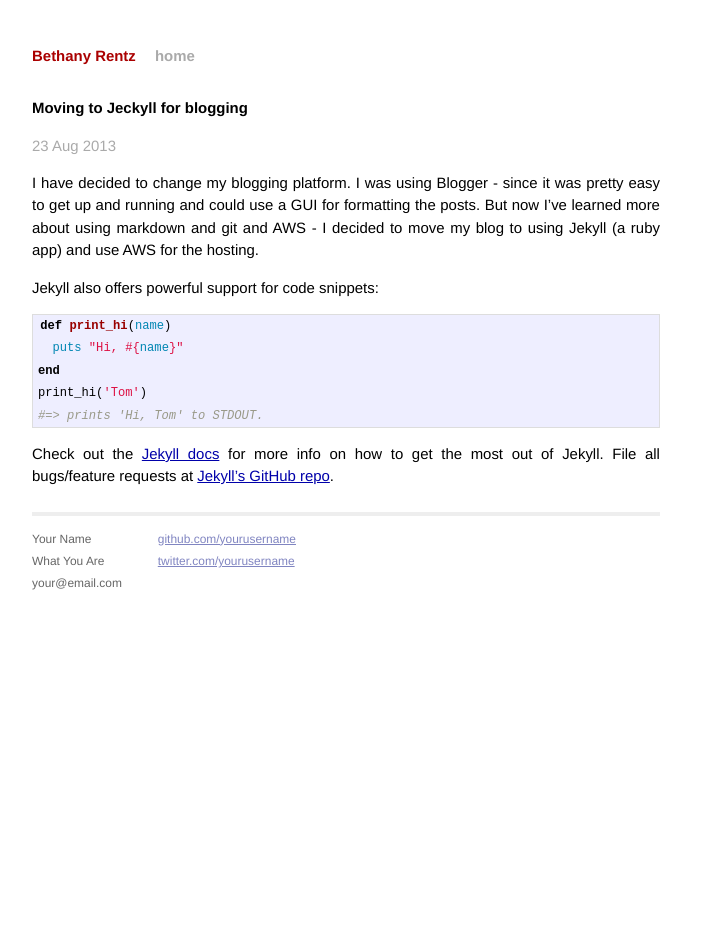
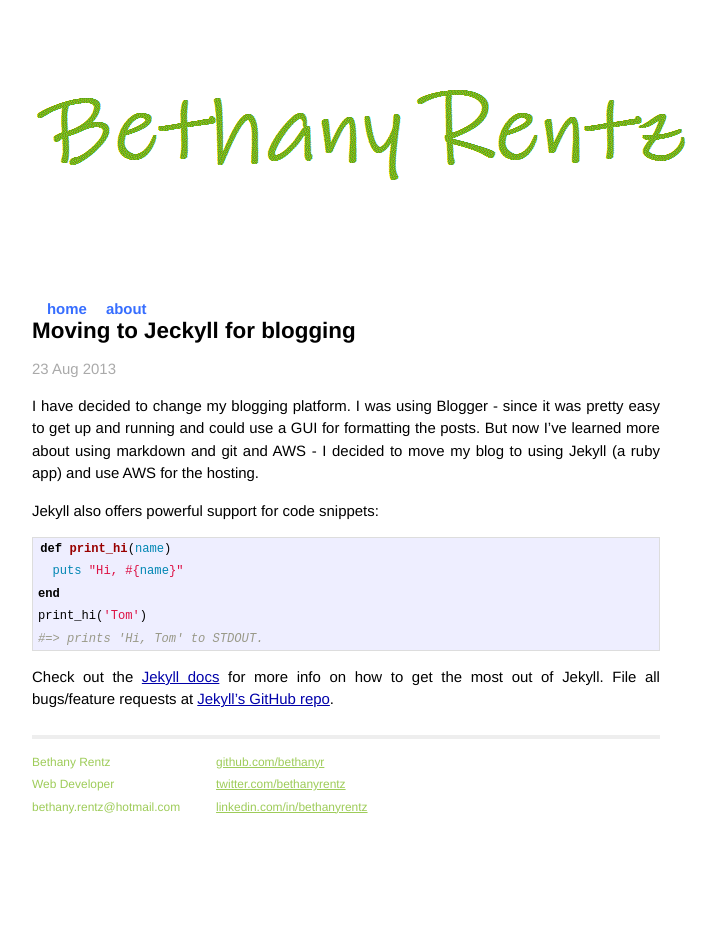
Before and after one commit to bethanyr/bethanyrentz, a Jekyll site: the page built from _posts/2013-08-23-welcome-to-jekyll.markdown, in a window 1280 px wide. Shown: the whole page, without its empty margins (294-1010 px from the left). Built offline with Jekyll 4.4.1, drawn with Linux system fonts in a browser that asks for light colours; Markdown is read by kramdown in place of the engine named in the settings; after the commit the page ends 900 px from its top, so only the background shows below that.

Commit message:
updated blog with additional psots, and modified layout

```diff
--- a/_layouts/default.html
+++ b/_layouts/default.html
@@ -3,9 +3,9 @@
     <head>
         <meta charset="utf-8">
         <meta http-equiv="X-UA-Compatible" content="IE=edge,chrome=1">
-        <title>{{ page.title }}</title>
+        <img src="/assets/header.gif" alt="Bethany Rentz">
         <meta name="viewport" content="width=device-width">
-
+        <title>{{ site.name }} </title>
         <!-- syntax highlighting CSS -->
         <link rel="stylesheet" href="/css/syntax.css">
 
@@ -18,8 +18,8 @@
         <div class="container">
           <div class="site">
             <div class="header">
-              <h1 class="title"><a href="/">{{ site.name }}</a></h1>
               <a class="extra" href="/">home</a>
+              <a class="extra" href="about.html">about</a>
             </div>
 
                 {{ content }}
@@ -27,15 +27,16 @@
             <div class="footer">
               <div class="contact">
                 <p>
-                  Your Name<br />
-                  What You Are<br />
-                  your@email.com
+                  Bethany Rentz<br />
+                  Web Developer<br />
+                  bethany.rentz@hotmail.com
                 </p>
               </div>
               <div class="contact">
                 <p>
-                  <a href="http://github.com/yourusername/">github.com/yourusername</a><br />
-                  <a href="http://twitter.com/yourusername/">twitter.com/yourusername</a><br />
+                  <a href="http://github.com/bethanyr/">github.com/bethanyr</a><br />
+                  <a href="http://twitter.com/bethanyrentz/">twitter.com/bethanyrentz</a><br />
+                  <a href="www.linkedin.com/in/bethanyrentz/">linkedin.com/in/bethanyrentz</a><br />
                 </p>
               </div>
             </div>
--- a/_posts/2013-08-23-welcome-to-jekyll.markdown
+++ b/_posts/2013-08-23-welcome-to-jekyll.markdown
@@ -2,7 +2,8 @@
 layout: post
 title:  "Moving to Jeckyll for blogging"
 date:   2013-08-23 16:04:10
-categories: jekyll update
+categories: blog
+tags: aws, ruby, jekyll
 ---
 
 I have decided to change my blogging platform. I was using Blogger - since it was pretty easy to get up and running and could use a GUI for formatting the posts. But now I've learned more about using markdown and git and AWS - I decided to move my blog to using Jekyll (a ruby app) and use AWS for the hosting.
--- a/about.html
+++ b/about.html
@@ -1,2 +1,6 @@
+---
+layout: default
+title: Bethany Rentz
+---
 <h1>My Background</h1>
 <p>I used my first computer when I was ~ 6 years old. My dad bought a trs-80 for home. I started playing text based games, using it to write stories, and learned some BASIC programming.</p>
--- a/css/main.css
+++ b/css/main.css
@@ -14,13 +14,13 @@
 
 body {
   background-color: #FFF;
-  font: 13.34px Helvetica, Arial, sans-serif;
+  font: 14px Helvetica, Arial, sans-serif;
   font-size: small;
   text-align: center;
 }
 
 h1, h2, h3, h4, h5, h6 {
-  font-size: 100%; }
+  font-size: 150%; }
 
 h1 { margin-bottom: 1em; }
 p { margin: 1em 0; }
@@ -69,12 +69,14 @@
 }
 
 .site .header h1.title {
+  font: "Reenie Beenie";
+  font-size: 150%;
   display: inline-block;
   margin-bottom: 2em;
 }
 
 .site .header h1.title a {
-  color: #a00;
+  color: #76B21D;
 }
 
 .site .header h1.title a:hover {
@@ -82,7 +84,7 @@
 }
 
 .site .header a.extra {
-  color: #aaa;
+  color: #376EFF;
   margin-left: 1em;
 }
 
@@ -96,7 +98,7 @@
 
 .site .footer {
   font-size: 80%;
-  color: #666;
+  color: #9ECC59;
   border-top: 4px solid #eee;
   margin-top: 2em;
   overflow: hidden;
@@ -108,7 +110,7 @@
 }
 
 .site .footer .contact a {
-  color: #8085C1;
+  color: #9ECC59;
 }
 
 .site .footer .rss {
```
Also changed, not shown: _posts/2010-04-06-money-money-money.markdown (added, +24 -0 lines), _posts/2010-04-11-sailing.markdown (added, +16 -0 lines), _posts/2013-02-13-year-of-change.markdown (added, +22 -0 lines), _posts/2013-02-23-dealing-with-angry-people.markdown (added, +21 -0 lines), _posts/2013-05-06-leaning-in.markdown (added, +47 -0 lines), _posts/2013-07-22-Getting-started.markdown (added, +11 -0 lines), _posts/2013-08-22-my-first-hackathon.markdown (added, +40 -0 lines), s3_website.yml (added, +52 -0 lines), assets/header.gif (added).
